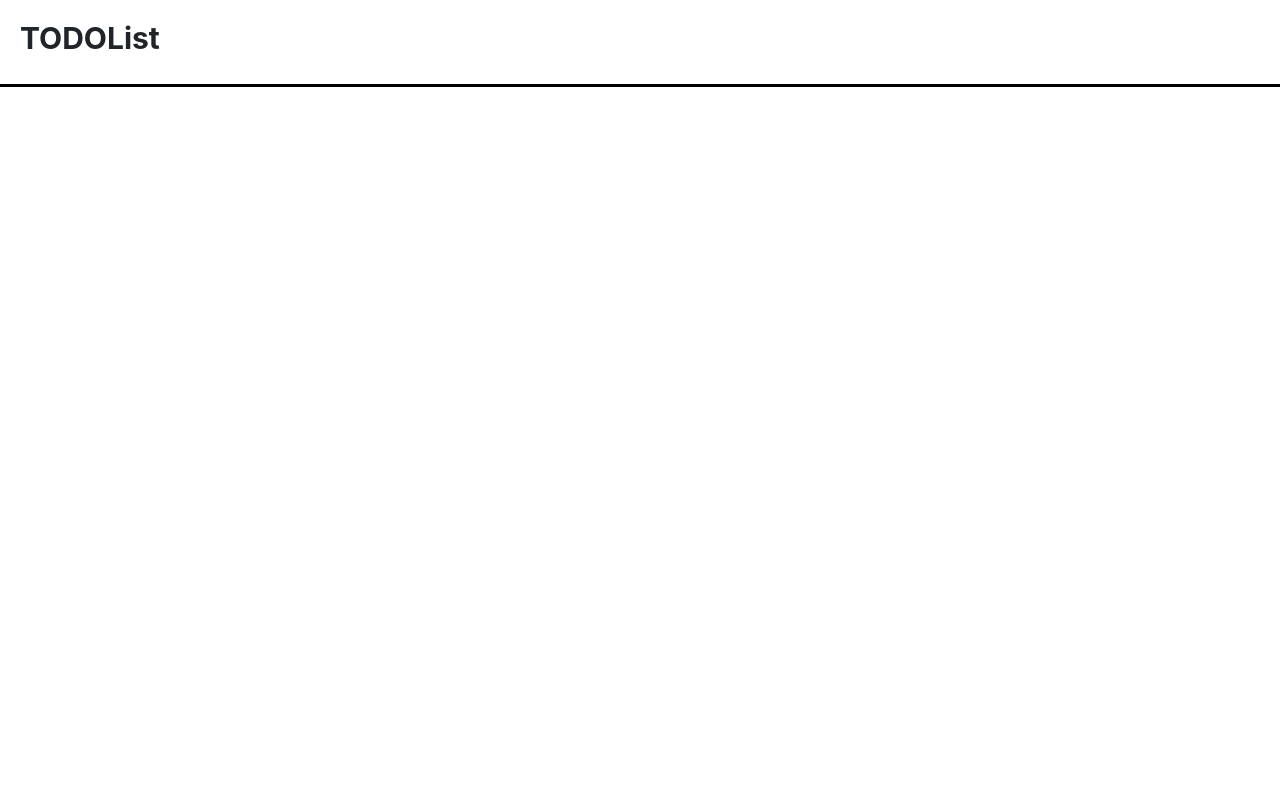
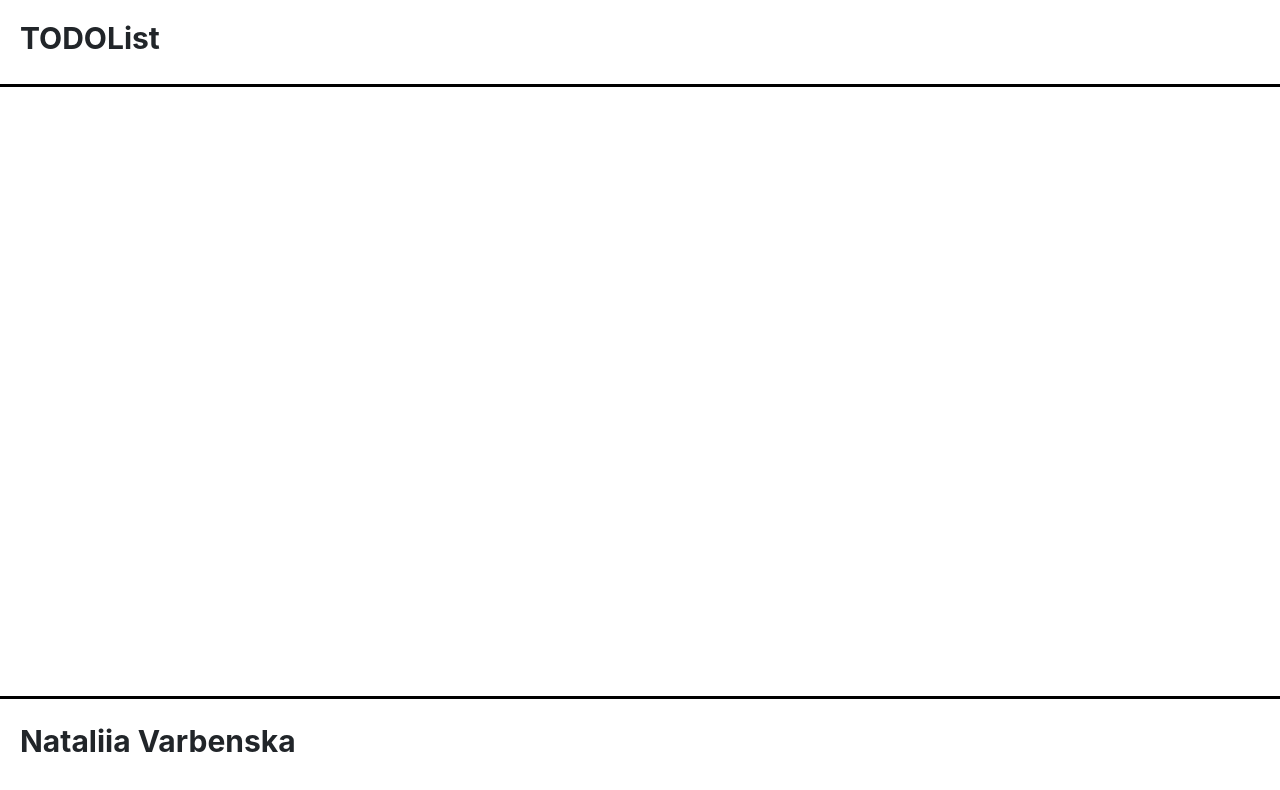
Before and after one commit to nataliia-v/js-band-hw-task-6, a React (Create React App) app: page / in a window 1280 px wide. Shown: the top 790 px of the page. Built offline with nearby package versions, Linux system fonts and the light colour scheme.

Commit message:
minor: task/ABC-9: created Footer component and added in App(#12)

```diff
--- a/src/components/App/App.js
+++ b/src/components/App/App.js
@@ -1,11 +1,15 @@
 import React from 'react';
 import styles from './App.module.scss';
 import Header from '../Header/Header';
+import Footer from '../Footer/Footer';
+
+const internName = "Nataliia Varbenska";
 
 function App() {
   return (
     <div className={styles.app}>
       <Header />
+      <Footer internName={internName}/>
     </div>
   );
 }
--- /dev/null
+++ b/src/components/Footer/Footer.js
@@ -0,0 +1,12 @@
+import React from 'react';
+import styles from './Footer.module.scss';
+
+function Footer({internName}) {
+  return (
+    <div className={styles.footer}>
+      <p className={styles.footerName}>{internName}</p>
+    </div>
+  );
+}
+
+export default Footer;
--- /dev/null
+++ b/src/components/Footer/Footer.module.scss
@@ -0,0 +1,15 @@
+.footer {
+  padding: 20px 0 20px 20px;
+  display: flex;
+  justify-content: start;
+  border-top: 3px solid black;
+  position: absolute;
+  left: 0;
+  bottom: 0;
+  width: 100%;
+}
+
+.footerName {
+  font-weight: bold;
+  font-size: 30px;
+}
```
